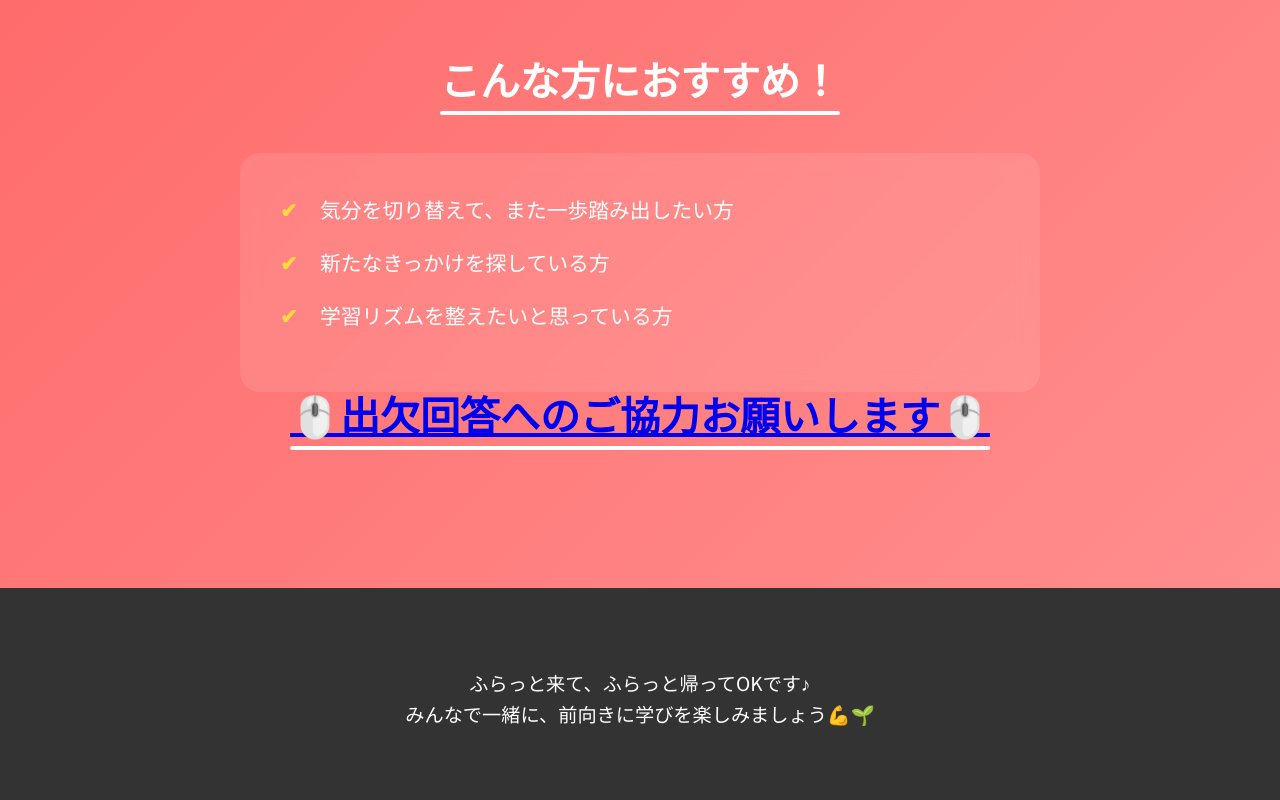
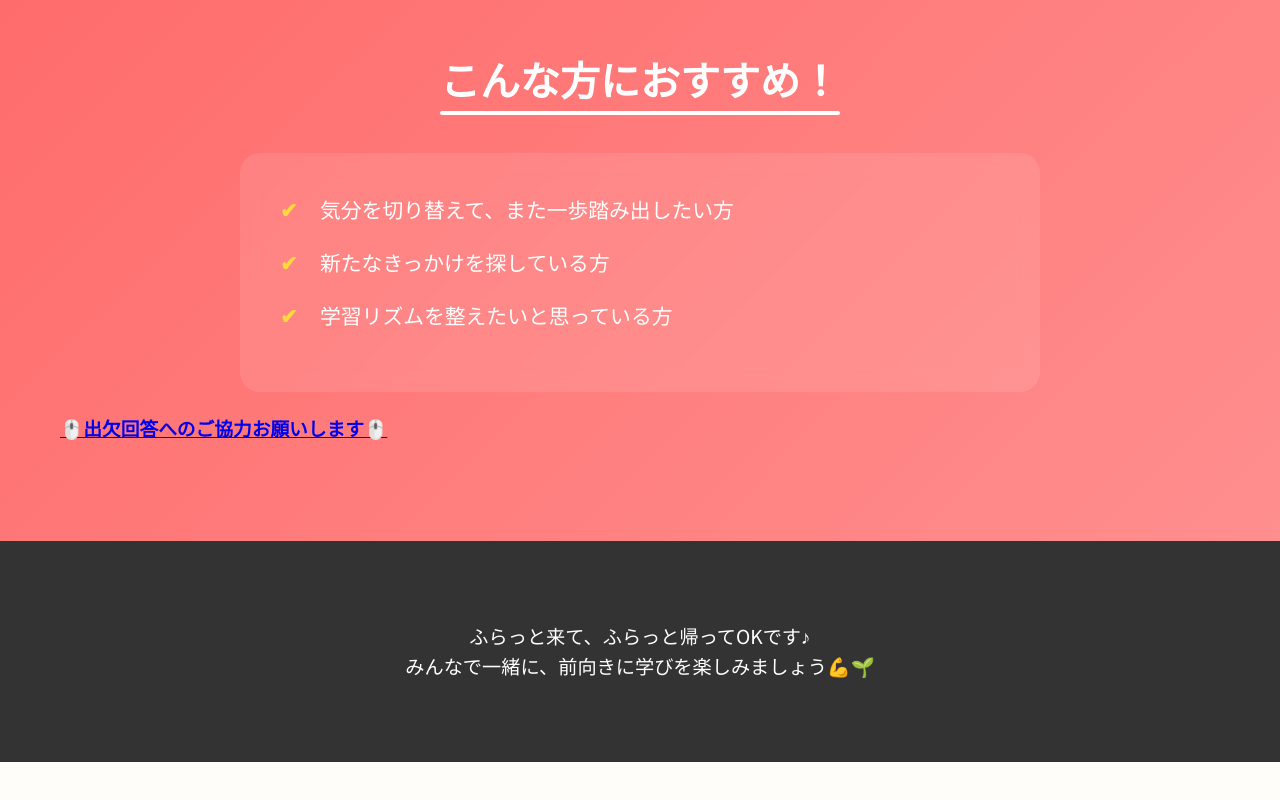
Before and after one commit to wamotahiruo/progress-up-lp, a website built with Vite: page index.html in a window 1280 px wide. Shown: the part 1967-2767 px from the top of the page. After the commit the page ends 2729 px from the top, so only its background shows below. Built offline with nearby package versions, Linux system fonts and the light colour scheme.

Commit message:
微修正2

```diff
--- a/index.html
+++ b/index.html
@@ -84,10 +84,9 @@
           <li>新たなきっかけを探している方</li>
           <li>学習リズムを整えたいと思っている方</li>
         </ul>
-      </div>
-      <div class="container">
-        <h2><a href="https://forms.gle/M89JgDDoYUYyMqSa6" target="_blank"
-            rel="noopener noreferrer">🖱️出欠回答へのご協力お願いします🖱️</a></h2>
+        <br>
+        <h3><a href="https://forms.gle/M89JgDDoYUYyMqSa6" target="_blank"
+            rel="noopener noreferrer">🖱️出欠回答へのご協力お願いします🖱️</a></h3>
       </div>
     </section>
 
```
